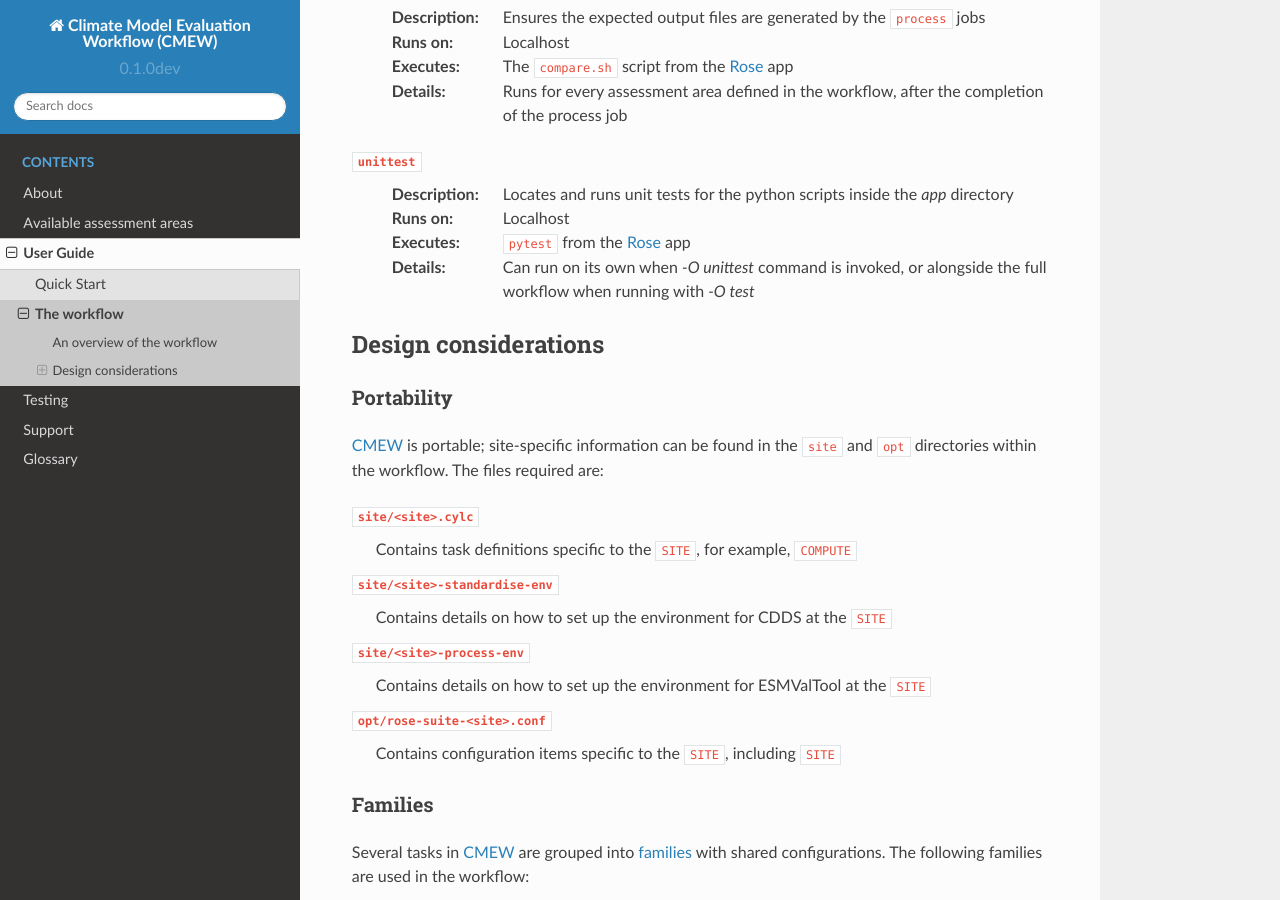
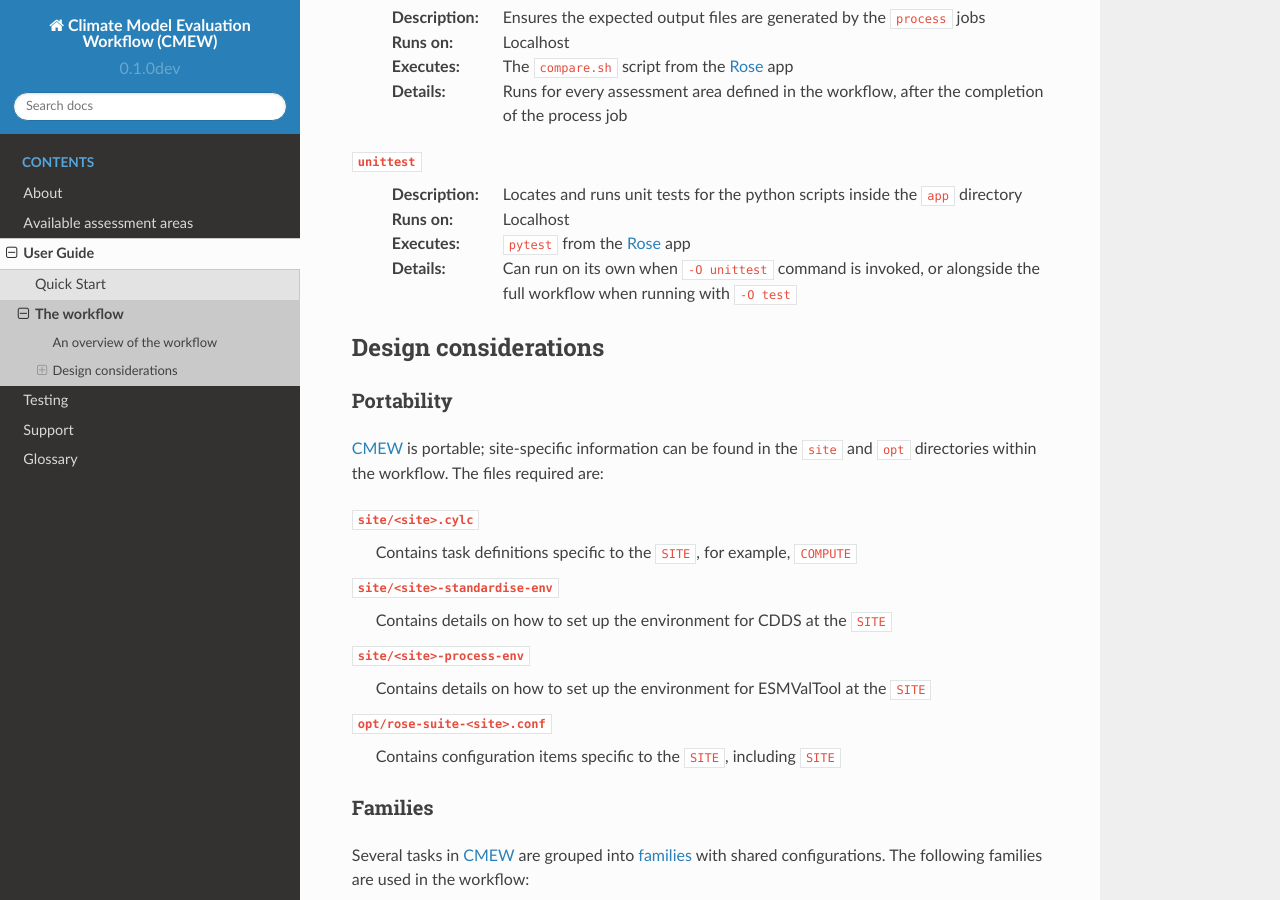
Before and after one commit to MetOffice/CMEW, a Sphinx documentation site: the page built from doc/source/user_guide/workflow.rst, in a window 1280 px wide and 900 px high, scrolled down 1324 px. Built offline with Sphinx 7.4.7 and the Read the Docs theme 2.0.0, drawn with Linux system fonts in a browser that asks for light colours.

```diff
--- a/doc/source/user_guide/workflow.rst
+++ b/doc/source/user_guide/workflow.rst
@@ -86,14 +86,14 @@ An overview of the workflow
 
 ``unittest``
   :Description:
-     Locates and runs unit tests for the python scripts inside the `app` directory
+     Locates and runs unit tests for the python scripts inside the ``app`` directory
   :Runs on:
      Localhost
   :Executes:
      ``pytest`` from the |Rose| app
   :Details:
-     Can run on its own when `-O unittest` command is invoked, or alongside the
-     full workflow when running with `-O test`
+     Can run on its own when ``-O unittest`` command is invoked, or alongside the
+     full workflow when running with ``-O test``
 
 Design considerations
 ---------------------
```
